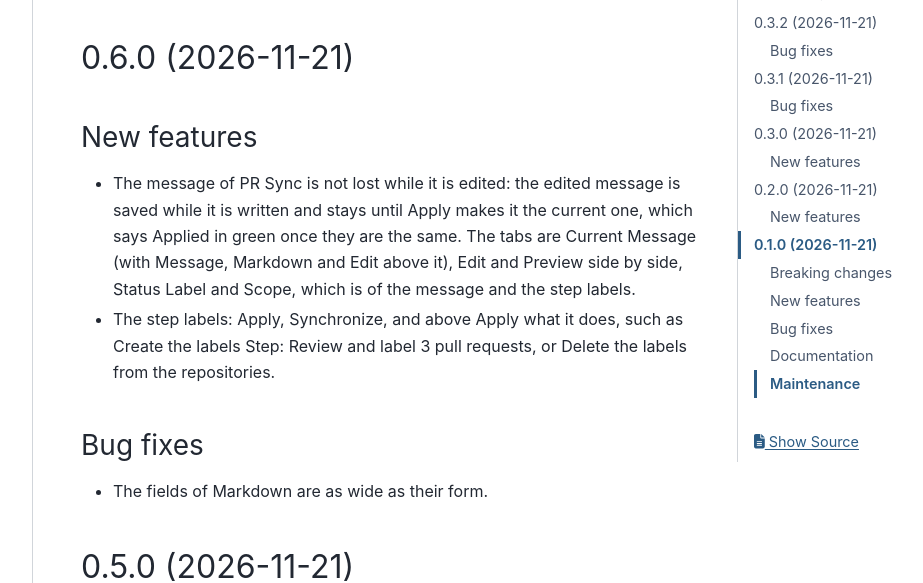
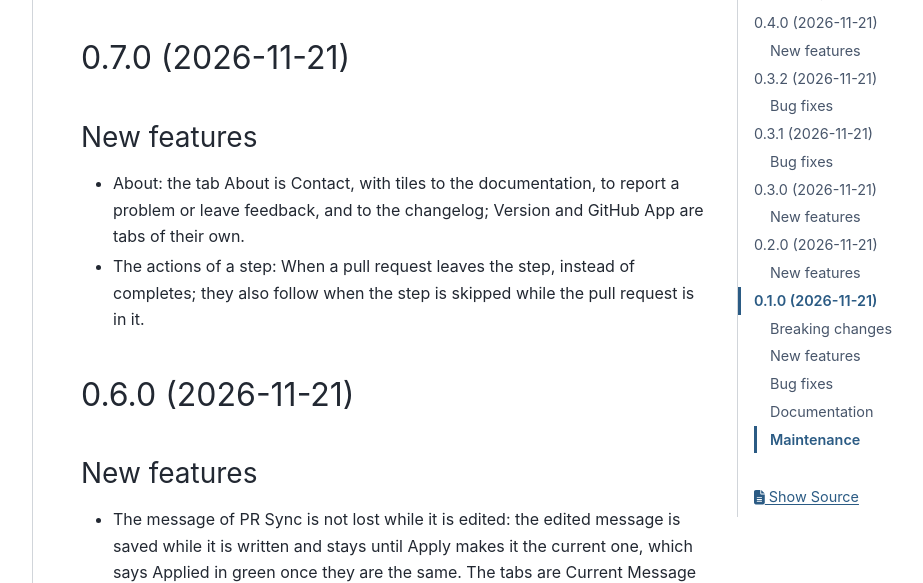
Before and after one commit to PyCalendar/dashboard.pycal.org, a Sphinx documentation site: the page built from docs/changelog.rst, in a window 1280 px wide and 900 px high, cut to the strip 317-900 px from the top of the window. Shown: the whole strip, without its empty margins (287-1210 px from the left). Built offline with Sphinx 7.4.7 and the PyData theme 0.15.4, drawn with Linux system fonts in a browser that asks for light colours; the version number could not be read and is left out; some of the changed text lies outside the part shown.

Commit message:
Release 0.7.0
Co-Authored-By: Claude Opus 5.5 <noreply@anthropic.com>

```diff
--- a/docs/changelog.rst
+++ b/docs/changelog.rst
@@ -8,6 +8,16 @@ Changelog
 .. include:: _build/unreleased.rst
 
 .. towncrier release notes start
+
+0.7.0 (2026-11-21)
+------------------
+
+New features
+~~~~~~~~~~~~
+
+- About: the tab About is Contact, with tiles to the documentation, to report a problem or leave feedback, and to the changelog; Version and GitHub App are tabs of their own.
+- The actions of a step: When a pull request leaves the step, instead of completes; they also follow when the step is skipped while the pull request is in it.
+
 
 0.6.0 (2026-11-21)
 ------------------
```
Also changed, not shown: 2 other files.
